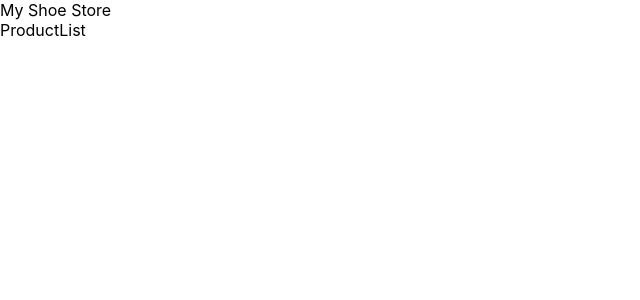
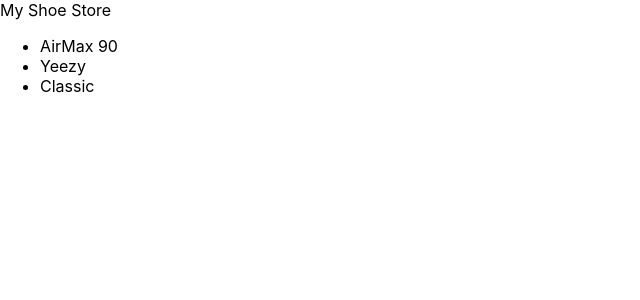
Before and after one commit to kianaditya/react_shoestore_tdd, a React (Create React App) app: page / in a window 1280 px wide. Shown: the top 300 px of the page, without its empty margins (0-640 px from the left). Built offline with nearby package versions, Linux system fonts and the light colour scheme.

Commit message:
Adds and passes test to show list of products

```diff
--- a/package.json
+++ b/package.json
@@ -25,6 +25,7 @@
   ],
   "devDependencies": {
     "enzyme": "^3.8.0",
+    "enzyme-adapter-react-16": "^1.8.0",
     "react-addons-test-utils": "^15.6.2"
   }
 }
--- a/src/components/ProductList.jsx
+++ b/src/components/ProductList.jsx
@@ -1,19 +1,20 @@
-import React, { Component } from 'react';
-import PropTypes from 'prop-types';
-
+import React, { Component } from "react";
+import PropTypes from "prop-types";
 
 export class ProductList extends Component {
   render() {
     return (
-      <div>
-        ProductList
-      </div>
-    )
+      <ul>
+        {this.props.products.map(product => (
+          <li key={product.id}>{product.name}</li>
+        ))}
+      </ul>
+    );
   }
 }
 
 ProductList.propTypes = {
-    products: PropTypes.array.isRequired
-}
+  products: PropTypes.array.isRequired
+};
 
-export default ProductList
+export default ProductList;
```
Also changed, not shown: 2 other files (tests, documents, lock files or other folders).
